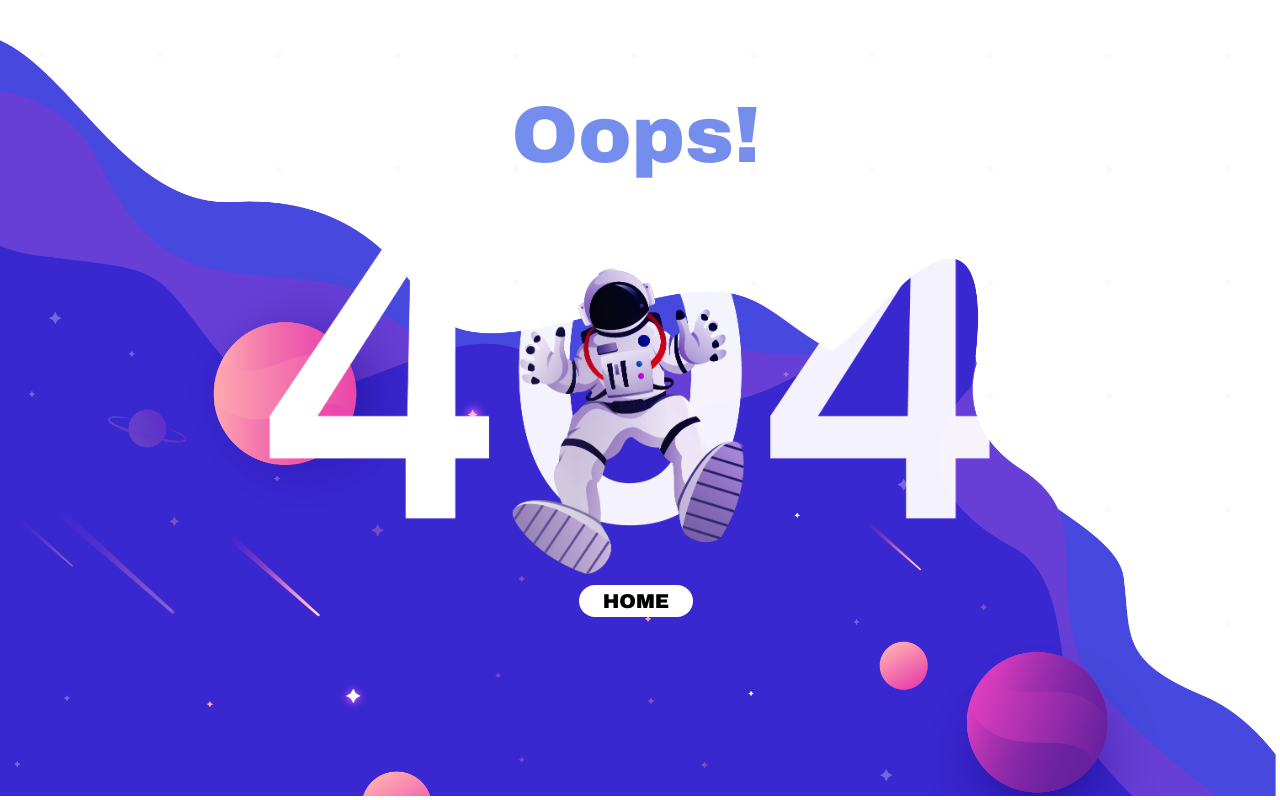
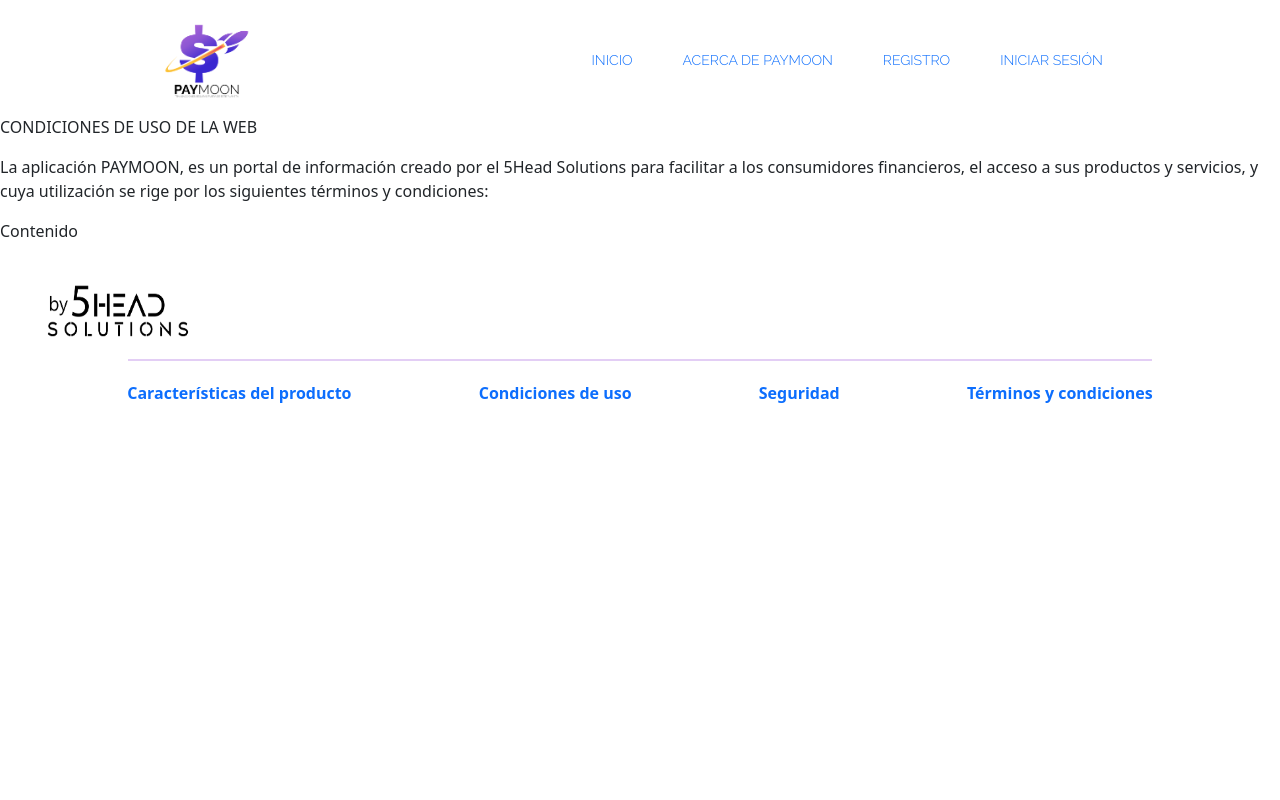
Before and after one commit to MonicaTePa/PayMoon, an Angular app: page /legal in a window 1280 px wide. Built offline with nearby package versions, Linux system fonts and the light colour scheme.

Commit message:
add legal content

```diff
--- a/src/app/app.module.ts
+++ b/src/app/app.module.ts
@@ -21,6 +21,7 @@ import { HistoryComponent } from './components/history/history.component';
 import { DepositsComponent } from './components/deposits/deposits.component';
 import { RegisterComponent } from './components/register/register.component';
 import { FooterComponent } from './components/footer/footer.component';
+import { LegalComponent } from './components/legal/legal.component';
 
 @NgModule({
   declarations: [
@@ -39,7 +40,8 @@ import { FooterComponent } from './components/footer/footer.component';
     HistoryComponent,
     DepositsComponent,
     RegisterComponent,
-    FooterComponent
+    FooterComponent,
+    LegalComponent
   ],
   imports: [
     BrowserModule,
--- /dev/null
+++ b/src/app/components/legal/legal.component.html
@@ -0,0 +1,11 @@
+<app-navbar></app-navbar>
+<div class="legal-content">
+  <p title-text>CONDICIONES DE USO DE LA WEB</p>
+  <p>La aplicación PAYMOON, es un portal de información creado por el
+    5Head Solutions para facilitar a los consumidores financieros, el acceso a
+    sus productos y servicios, y cuya utilización se rige por los siguientes términos
+    y condiciones:</p>
+<p class="subtitle-text">Contenido</p>
+
+</div>
+<app-footer class="footer"></app-footer>
--- /dev/null
+++ b/src/app/components/legal/legal.component.ts
@@ -0,0 +1,15 @@
+import { Component, OnInit } from '@angular/core';
+
+@Component({
+  selector: 'app-legal',
+  templateUrl: './legal.component.html',
+  styleUrls: ['./legal.component.css']
+})
+export class LegalComponent implements OnInit {
+
+  constructor() { }
+
+  ngOnInit(): void {
+  }
+
+}
```
Also changed, not shown: src/app/app-routing.module.ts (+15 -13 lines), src/app/components/legal/legal.component.css (added), 1 other file (tests, documents, lock files or other folders).
